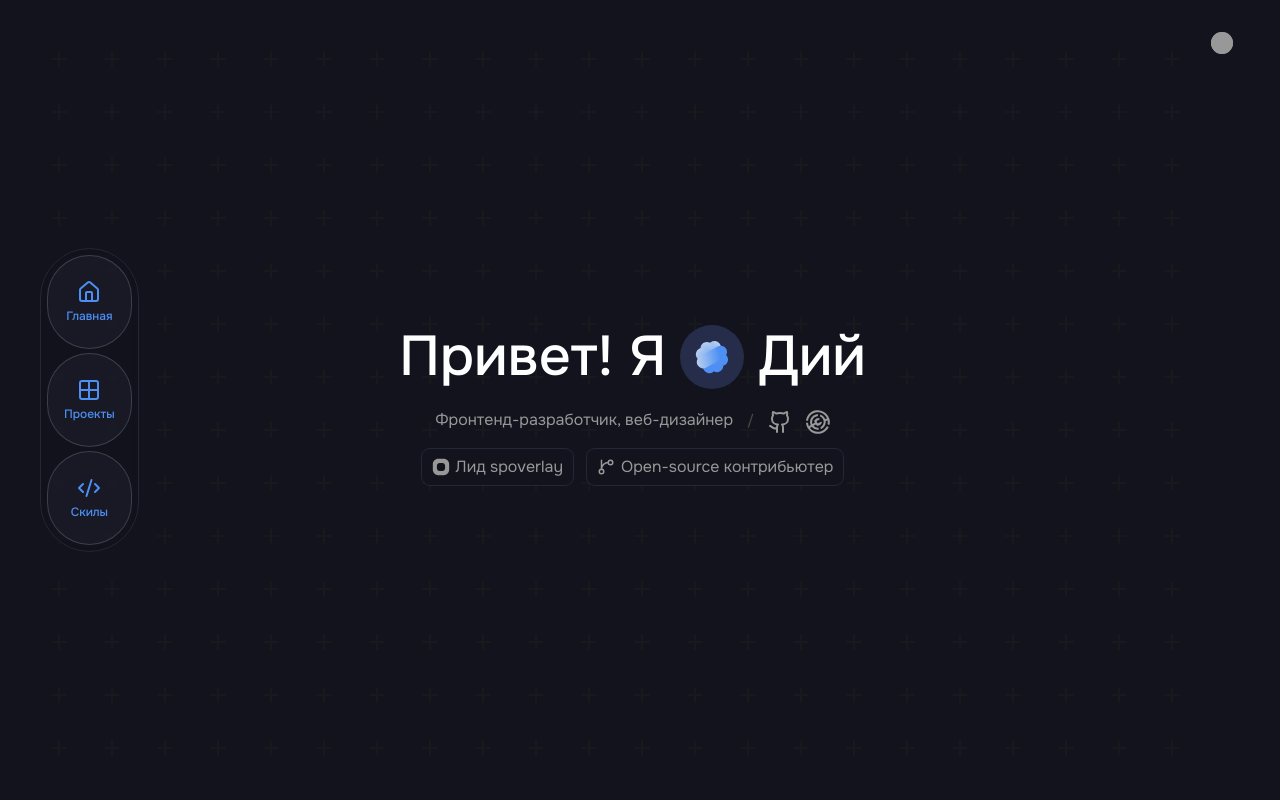
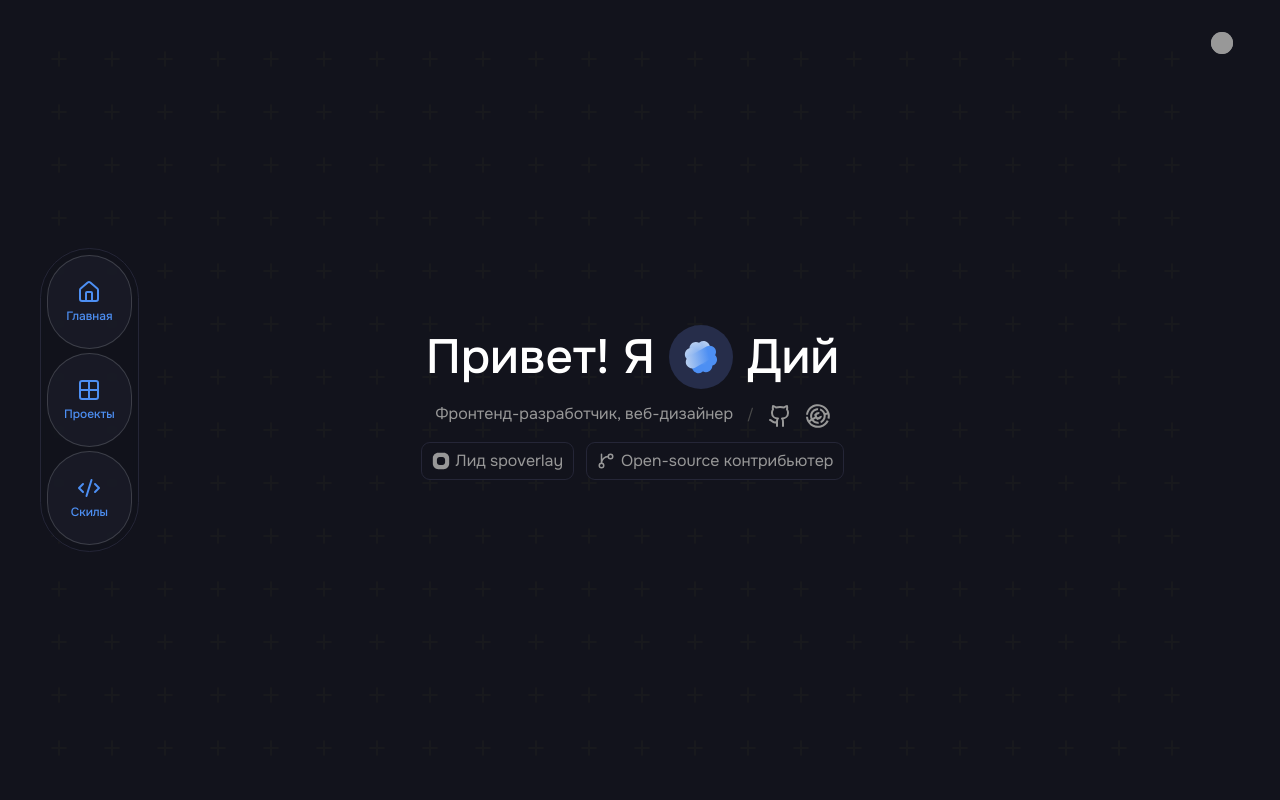
Before and after one commit to j0u1/www, a Next.js app: page / in a window 1280 px wide. Shown: the top 800 px of the page. Built offline with nearby package versions, Linux system fonts and the light colour scheme; no server answers.

Commit message:
fix(H1): adjust heading size for improved responsiveness

```diff
--- a/app/components/UI/Heading/H1.tsx
+++ b/app/components/UI/Heading/H1.tsx
@@ -1,5 +1,5 @@
 import { headingProps } from "@/app/types/heading";
 
 export default function H1({ children, className }: headingProps) {
-  return <h1 className={`flex items-center gap-2.5 text-[clamp(1.58rem,5vw,3.5rem)] font-medium duration-300 transition-all ${className}`}>{children}</h1>;
+  return <h1 className={`flex items-center gap-2.5 text-[clamp(1.58rem,5vw,3rem)] font-medium duration-300 transition-all ${className}`}>{children}</h1>;
 }
```
